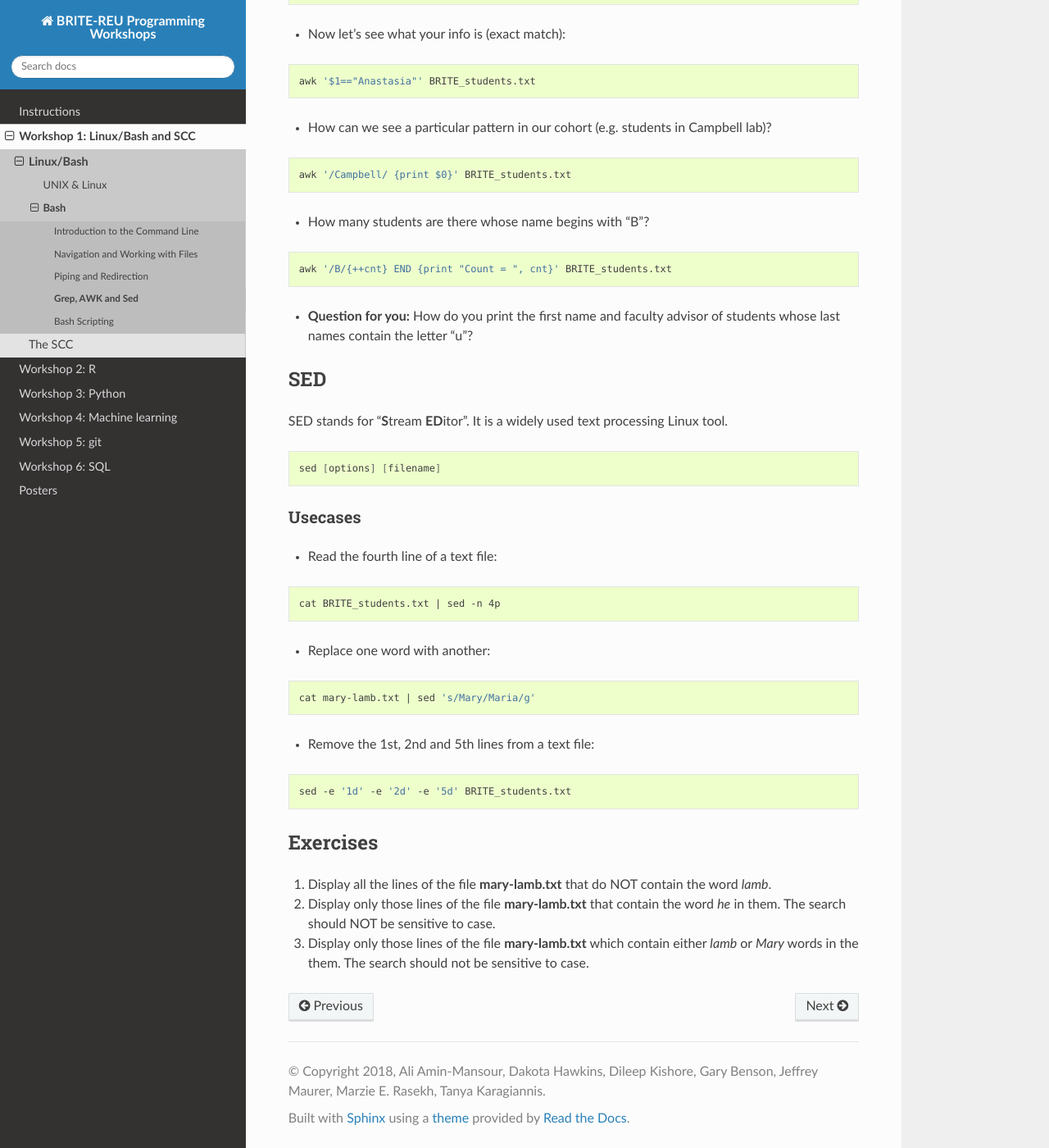
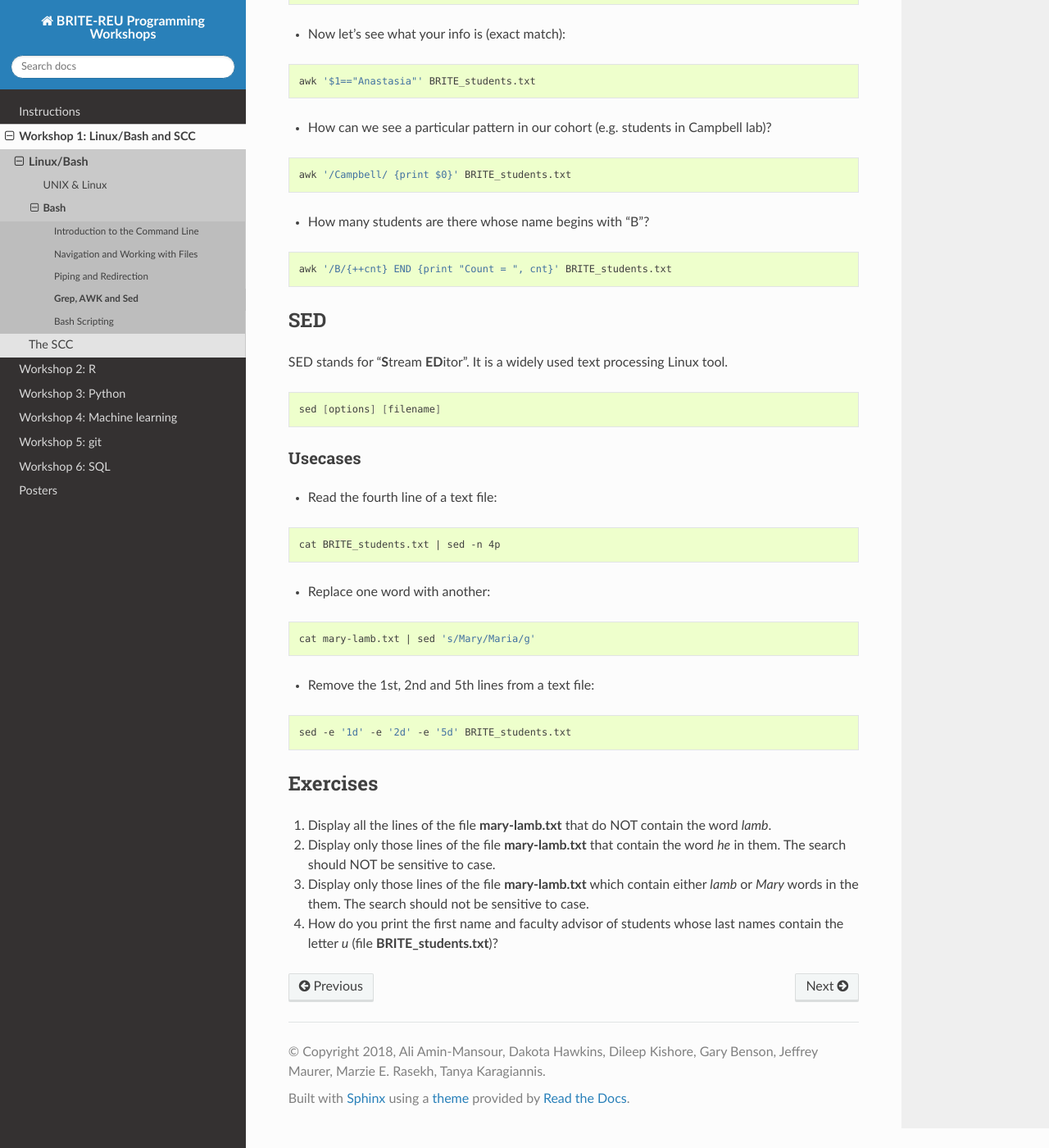
Before and after one commit to BRITE-REU/programming-workshops, a Sphinx documentation site: the page built from source/workshops/01_linux_bash_scc/grep_awk_sed.rst, in a window 1280 px wide and 1400 px high, scrolled down 1763 px. Shown: the whole window at 82% size. Built offline with Sphinx 7.4.7 and the Read the Docs theme 2.0.0, drawn with Linux system fonts in a browser that asks for light colours; pages that are not in the unit, such as notebooks, are missing from menus; some of the changed lines change nothing that is shown.

Commit message:
update awk exercises

```diff
--- a/source/workshops/01_linux_bash_scc/grep_awk_sed.rst
+++ b/source/workshops/01_linux_bash_scc/grep_awk_sed.rst
@@ -112,7 +112,6 @@ Usecases
 
       awk '/B/{++cnt} END {print "Count = ", cnt}' BRITE_students.txt
 
-- **Question for you:** How do you print the first name and faculty advisor of students whose last names contain the letter "u"?
 
 SED
 ------------
@@ -152,3 +151,5 @@ Exercises
 2. Display only those lines of the file **mary-lamb.txt** that contain the word *he* in them. The search should NOT be sensitive to case.
 
 3. Display only those lines of the file **mary-lamb.txt** which contain either *lamb* or *Mary* words in the them. The search should not be sensitive to case.
+
+4. How do you print the first name and faculty advisor of students whose last names contain the letter *u* (file **BRITE_students.txt**)?
```
